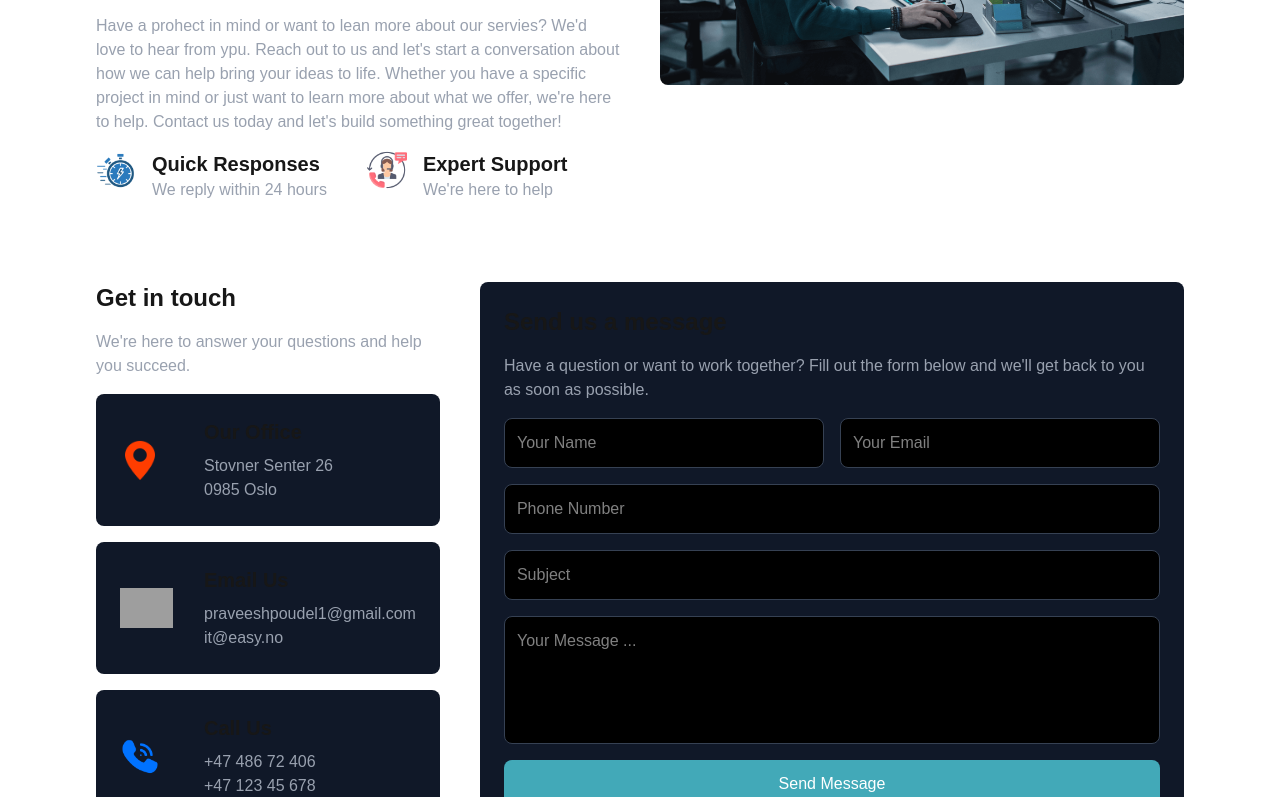
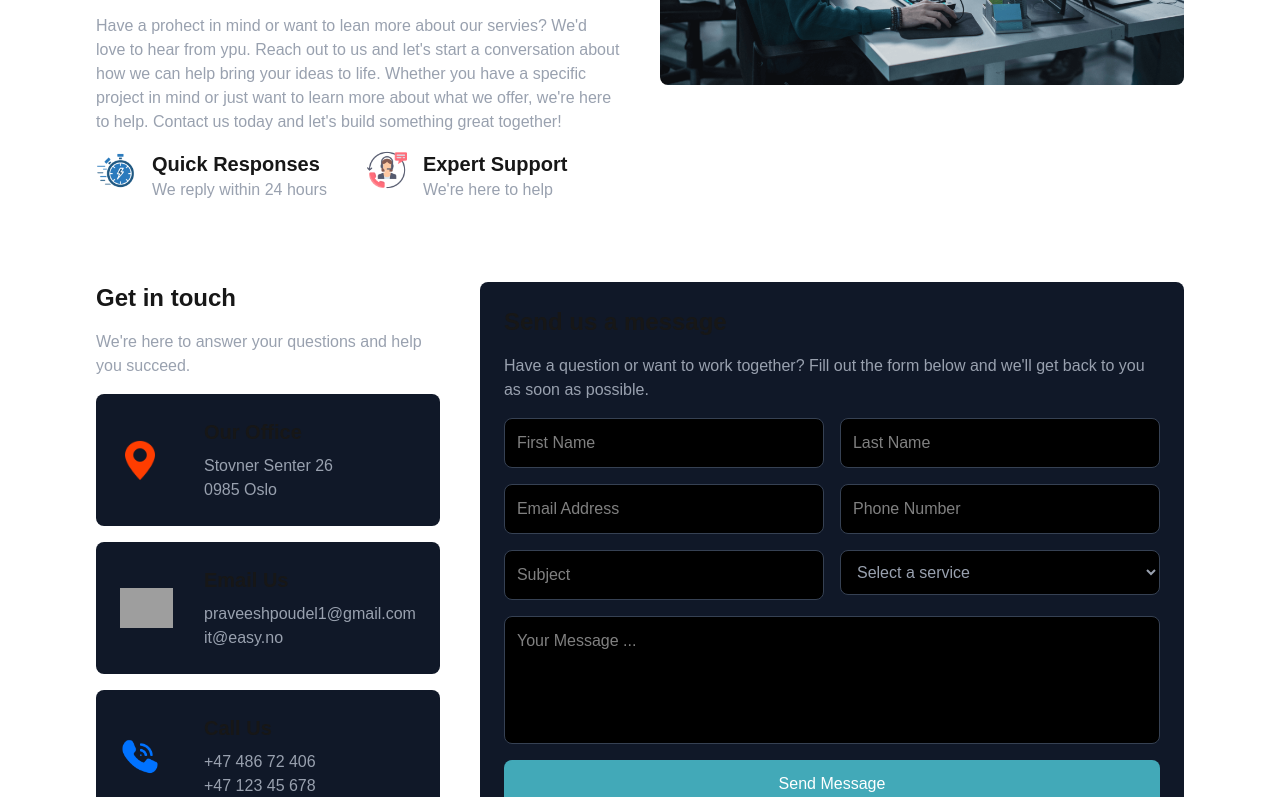
Before and after one commit to PraveeshOP/robin-app-as, a Next.js app in the folder robin-app-as/: page /contact in a window 1280 px wide. Shown: the part 338-1135 px from the top of the page. Built offline with nearby package versions, Linux system fonts and the light colour scheme; grey boxes are pictures that could not be loaded.

Commit message:
resed function added in the project

```diff
--- a/robin-app-as/package.json
+++ b/robin-app-as/package.json
@@ -16,7 +16,8 @@
     "next": "16.2.7",
     "react": "19.2.4",
     "react-dom": "19.2.4",
-    "react-leaflet": "^5.0.0"
+    "react-leaflet": "^5.0.0",
+    "resend": "^6.14.0"
   },
   "devDependencies": {
     "@tailwindcss/postcss": "^4",
--- /dev/null
+++ b/robin-app-as/src/app/api/contactUs/route.ts
@@ -0,0 +1,57 @@
+import { Resend } from 'resend';
+
+const resend = new Resend(process.env.RESEND_API_KEY);
+
+export async function POST(req: Request) {
+
+    async function sendEmailCustomer(firstName: string, email: string) {
+        const { data, error } = await resend.emails.send({
+            from: "Robin App <contact@resend.dev>",
+            to: [email],
+            subject: "Hello world",
+            html: `<h1>Hello ${firstName}!</h1><p>Thank you for contacting us. We will get back to you shortly.</p>`,
+        });
+        return { data, error };
+    }
+
+    async function sendEmailInternal(email: string, subject: string, message: string) {
+        const { data, error } = await resend.emails.send({
+            from: "Robin App <contact@resend.dev>",
+            to: [email],
+            subject: subject,
+            html: `<h1>Hello!</h1><p>${message}</p>`,
+        });
+        return { data, error };
+    }
+
+  try {
+    const body = await req.json();
+
+    console.log("Body:", body);
+
+    const { data: customerData, error: customerError } = await sendEmailCustomer(body.firstName, body.email);
+    const { data: internalData, error: internalError } = await sendEmailInternal(body.internalEmail, body.subject, body.message);
+
+    console.log("Resend data:", customerData);
+    console.log("Resend error:", customerError);
+    console.log("Resend data:", internalData);
+    console.log("Resend error:", internalError);
+
+    if (customerError) {
+      return Response.json({ error: customerError }, { status: 500 });
+    }
+    if (internalError) {
+      return Response.json({ error: internalError }, { status: 500 });
+    }
+
+    return Response.json(customerData);
+  } catch (error) {
+    console.error("API ERROR:", error);
+
+    return Response.json(
+      { error: String(error) },
+      { status: 500 }
+    );
+  }
+
+}
--- a/robin-app-as/src/app/api/newsletter/route.ts
+++ b/robin-app-as/src/app/api/newsletter/route.ts
@@ -1,20 +1,24 @@
+import { Resend } from 'resend';
 import { supabase } from '@/lib/supabase';
 
+const resend = new Resend(process.env.RESEND_API_KEY);
+
 export async function POST(req: Request) {
-  const body = await req.json();
+  const { email } = await req.json();
 
-  const { data, error } = await supabase
+  await supabase
     .from('newsletter_subscription')
-    .insert({
-      email: body.email,
-    });
+    .insert({ email });
 
-  if (error) {
-    return Response.json(
-      { error: error.message },
-      { status: 500 }
-    );
-  }
+  await resend.emails.send({
+    from: 'Robin AS <noreply@yourdomain.com>',
+    to: email,
+    subject: 'Thanks for subscribing!',
+    html: `
+      <h1>Welcome!</h1>
+      <p>Thank you for subscribing to Robin AS.</p>
+    `,
+  });
 
-  return Response.json(data);
+  return Response.json({ success: true });
 }
--- a/robin-app-as/src/app/contact/_components/sendMessegeCard.tsx
+++ b/robin-app-as/src/app/contact/_components/sendMessegeCard.tsx
@@ -1,4 +1,63 @@
+"use client";
+
+import { useState } from "react";
+
 export default function SendMessegeCard() {
+  const [firstName, setFirstName] = useState<string>("");
+  const [lastName, setLastName] = useState<string>("");
+  const [email, setEmail] = useState<string>("");
+  const [phoneNumber, setPhoneNumber] = useState<string>("");
+  const [subject, setSubject] = useState<string>("");
+  const [selectedService, setSelectedService] = useState<string>("");
+  const [message, setMessage] = useState<string>("");
+
+  const handleSubmit = async (event: React.FormEvent<HTMLFormElement>) => {
+    event.preventDefault();
+
+    let internalEmail = "";
+
+    if (selectedService === "itService") {
+      internalEmail = "it@easya.no";
+    } else if (selectedService === "accountingService") {
+      internalEmail = "easyit@easya.no";
+    } else {
+      alert("Please select a service.");
+
+      return;
+    }
+    try {
+      const response = await fetch("/api/contactUs", {
+        method: "POST",
+        headers: {
+          "Content-Type": "application/json",
+        },
+        body: JSON.stringify({
+          firstName,
+          lastName,
+          email,
+          phoneNumber,
+          subject,
+          selectedService,
+          internalEmail,
+          message,
+        }),
+      });
+
+      const data = await response.json();
+
+      console.log("Response:", data);
+
+      if (!response.ok) {
+        throw new Error(data.error || "Failed to send contact message");
+      }
+
+      alert("Message sent successfully!");
+    } catch (error) {
+      console.error(error);
+      alert("Failed to send message.");
+    }
+  };
+
   return (
     <div className="flex flex-col gap-4 w-full bg-gray-900 p-6 rounded-lg">
       <h1 className="text-2xl font-bold">Send us a message</h1>
@@ -6,36 +65,70 @@ export default function SendMessegeCard() {
         Have a question or want to work together? Fill out the form below and
         we'll get back to you as soon as possible.
       </p>
-      <form className="flex flex-col gap-4">
+      <form className="flex flex-col gap-4" onSubmit={handleSubmit}>
         <div className="flex flex-row gap-4">
           <div className="flex-1">
             <input
-              type="name"
-              placeholder="Your Name"
+              type="text"
+              placeholder="First Name"
               className="w-full p-3 rounded-lg text-white focus:outline-none focus:ring-2 focus:ring-blue-500 border border-gray-700 bg-black"
+              onChange={(e) => setFirstName(e.target.value)}
             />
           </div>
           <div className="flex-1">
             <input
-              type="email"
-              placeholder="Your Email"
+              type="text"
+              placeholder="Last Name"
               className="w-full p-3 rounded-lg text-white focus:outline-none focus:ring-2 focus:ring-blue-500 border border-gray-700 bg-black"
+              onChange={(e) => setLastName(e.target.value)}
             />
           </div>
         </div>
+        <div className="flex flex-row gap-4">
+          <div className="flex-1">
             <input
-          type="phone"
+              type="email"
+              placeholder="Email Address"
+              className="w-full p-3 rounded-lg text-white focus:outline-none focus:ring-2 focus:ring-blue-500 border border-gray-700 bg-black"
+              onChange={(e) => setEmail(e.target.value)}
+            />
+          </div>
+          <div className="flex-1">
+            <input
+              type="tel"
               placeholder="Phone Number"
               className="w-full p-3 rounded-lg text-white focus:outline-none focus:ring-2 focus:ring-blue-500 border border-gray-700 bg-black"
+              onChange={(e) => setPhoneNumber(e.target.value)}
             />
+          </div>
+        </div>
+        <div className="flex flex-row gap-4">
+          <div className="flex-1">
             <input
-          type="subject"
+              type="text"
               placeholder="Subject"
               className="w-full p-3 rounded-lg text-white focus:outline-none focus:ring-2 focus:ring-blue-500 border border-gray-700 bg-black"
+              onChange={(e) => setSubject(e.target.value)}
             />
+          </div>
+          <div className="flex-1">
+            <select
+              value={selectedService}
+              onChange={(e) => setSelectedService(e.target.value)}
+              className="w-full rounded-lg border border-gray-700 p-3 bg-black text-gray-400"
+            >
+              <option value="">Select a service</option>
+
+              <option value="itService">IT Service</option>
+
+              <option value="accountingService">Accounting Service</option>
+            </select>
+          </div>
+        </div>
         <textarea
           placeholder="Your Message ..."
           className="w-full p-3 rounded-lg text-white focus:outline-none focus:ring-2 focus:ring-blue-500 h-32 resize-none border border-gray-700 bg-black"
+          onChange={(e) => setMessage(e.target.value)}
         />
         <button
           type="submit"
--- /dev/null
+++ b/robin-app-as/src/components/contactEmail-template.tsx
@@ -0,0 +1,13 @@
+import * as React from "react";
+
+interface ContactEmailTemplateProps {
+  firstName: string;
+}
+
+export function ContactEmailTemplate({ firstName }: ContactEmailTemplateProps) {
+  return (
+    <div>
+      <h1>Welcome, {firstName}!</h1>
+    </div>
+  );
+}
--- a/robin-app-as/src/lib/supabase.ts
+++ b/robin-app-as/src/lib/supabase.ts
@@ -1,7 +1,7 @@
 import { createClient } from '@supabase/supabase-js';
 
-const supabaseUrl = process.env.NEXT_PUBLIC_SUPABASE_URL;
-const supabaseAnonKey = process.env.NEXT_PUBLIC_SUPABASE_ANON_KEY;
+const supabaseUrl = process.env.NEXT_PRIVATE_SUPABASE_URL;
+const supabaseAnonKey = process.env.NEXT_PRIVATE_SUPABASE_ANON_KEY;
 
 if (!supabaseUrl || !supabaseAnonKey) {
   throw new Error('Missing Supabase environment variables');
```
Also changed, not shown: 1 other file (tests, documents, lock files or other folders). Lines whose indentation alone changed are shown as unchanged.
